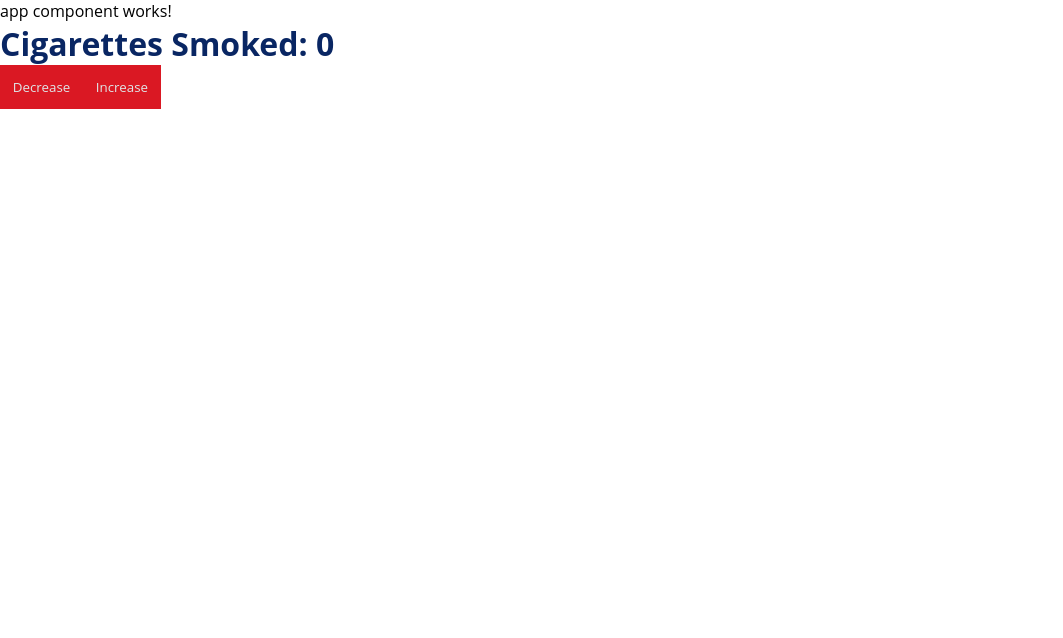
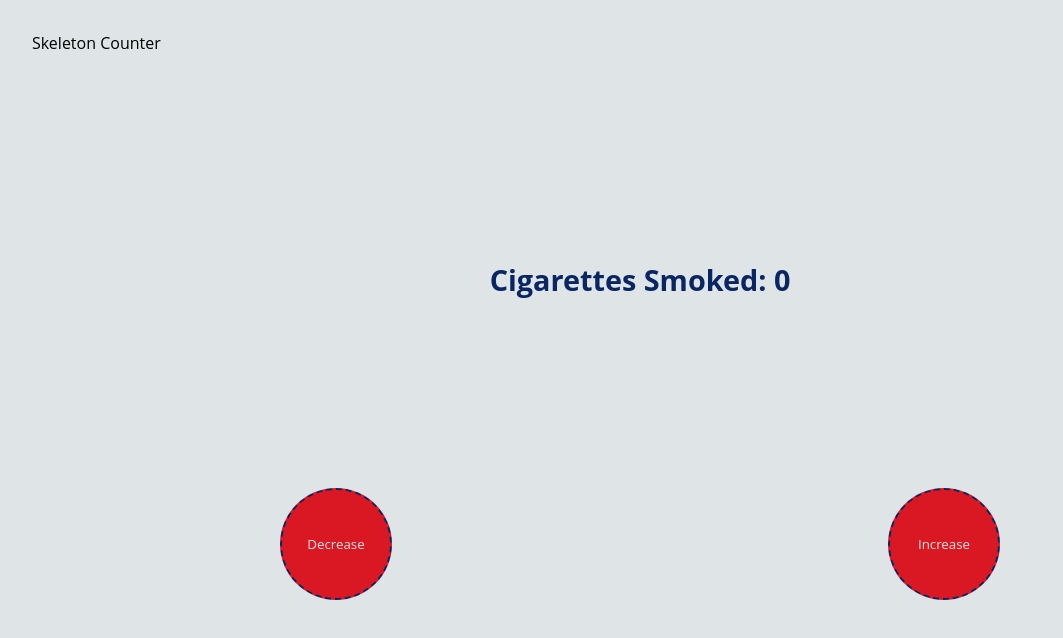
Before and after one commit to cagatay-usta/pwa-counter-skeleton, an Angular app: page / in a window 1280 px wide. Shown: the top 638 px of the page, without its empty margins (0-1063 px from the left). Built offline with nearby package versions, Linux system fonts and the light colour scheme.

Commit message:
add global + basic counter styling

```diff
--- a/src/app/app.component.html
+++ b/src/app/app.component.html
@@ -1,2 +1,4 @@
-<p>app component works!</p>
-<app-cig-counter></app-cig-counter>
+<main>
+  <p>Skeleton Counter</p>
+  <app-cig-counter></app-cig-counter>
+</main>
--- a/src/app/app.component.scss
+++ b/src/app/app.component.scss
@@ -0,0 +1,11 @@
+@use "/src/style/theme" as *;
+
+
+main {
+  background-color: $brand-gray;
+  height: 100dvh;
+  display: flex;
+  flex-direction: column;
+  padding: 2rem;
+  gap: 1rem;
+}
--- a/src/app/counters/cig-counter/cig-counter.component.html
+++ b/src/app/counters/cig-counter/cig-counter.component.html
@@ -1,3 +1,7 @@
-<h1>Cigarettes Smoked: {{cigaretteCount}}</h1>
-<button type="button" class="counter-button" (click)="onDecreaseClick()">Decrease</button>
-<button type="button" class="counter-button" (click)="onIncreaseClick()">Increase</button>
+<div class="cig-counter">
+  <h1>Cigarettes Smoked: {{cigaretteCount}}</h1>
+  <div class="button-group">
+    <button type="button" class="counter-button" (click)="onDecreaseClick()">Decrease</button>
+    <button type="button" class="counter-button" (click)="onIncreaseClick()">Increase</button>
+  </div>
+</div>
--- a/src/app/counters/cig-counter/cig-counter.component.scss
+++ b/src/app/counters/cig-counter/cig-counter.component.scss
@@ -1,13 +1,32 @@
 @use "/src/style/theme" as *;
+
+$button-size: 7rem;
+
+.cig-counter {
+  height: 90dvh;
+  display: flex;
+  flex-direction: column;
+  justify-content: space-evenly;
+}
 
 h1 {
   color: $brand-secondary;
+  font-size: 1.8rem;
+  align-self: center;
 }
 
-.counter-button {
-  color: $brand-gray;
-  background-color: $brand-primary;
-  border: none;
-  padding: .8rem;
-  cursor: pointer;
+.button-group {
+  display: flex;
+  justify-content: space-around;
+
+  .counter-button {
+    height: $button-size;
+    width: $button-size;
+    color: $brand-gray;
+    background-color: $brand-primary;
+    cursor: pointer;
+    border-radius: 100%;
+    border: 2px dashed $brand-secondary;
+
+  }
 }
```
